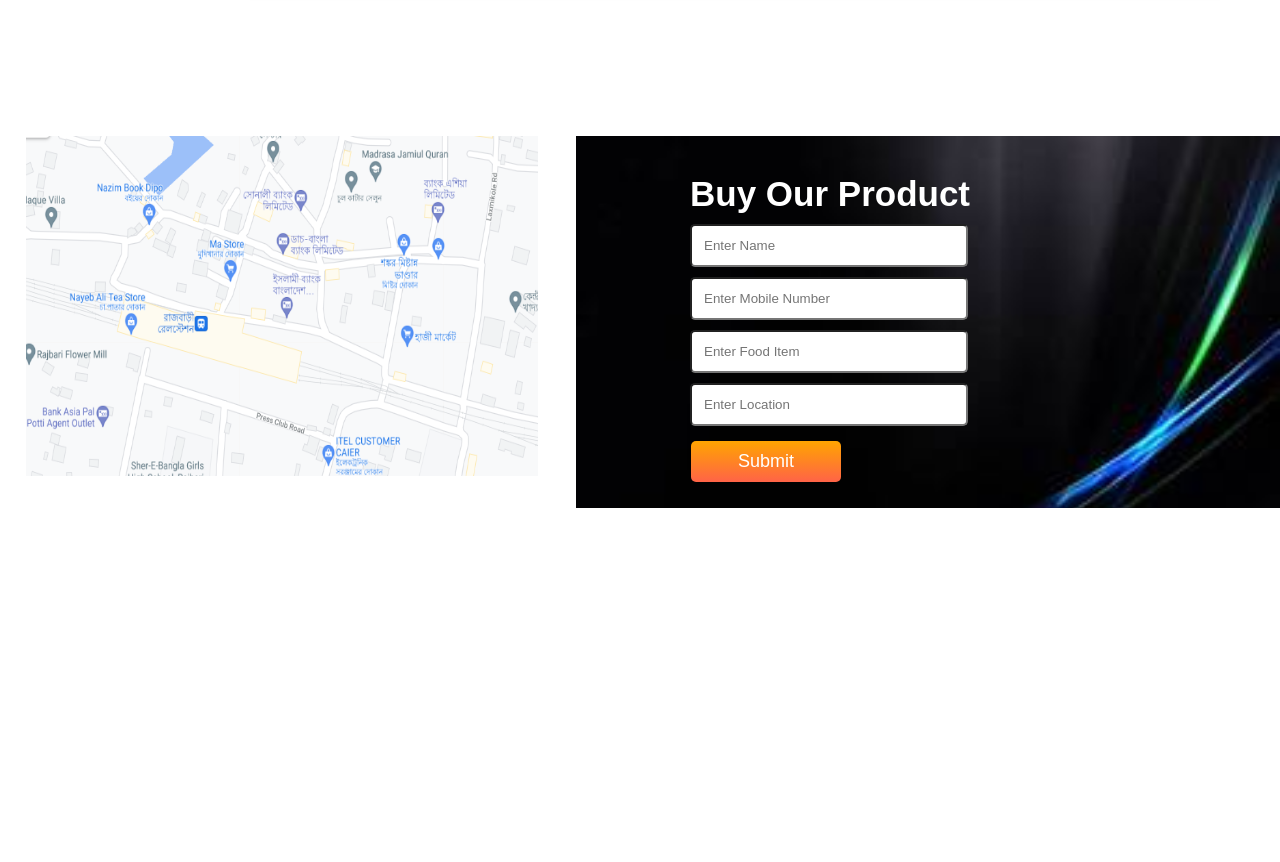
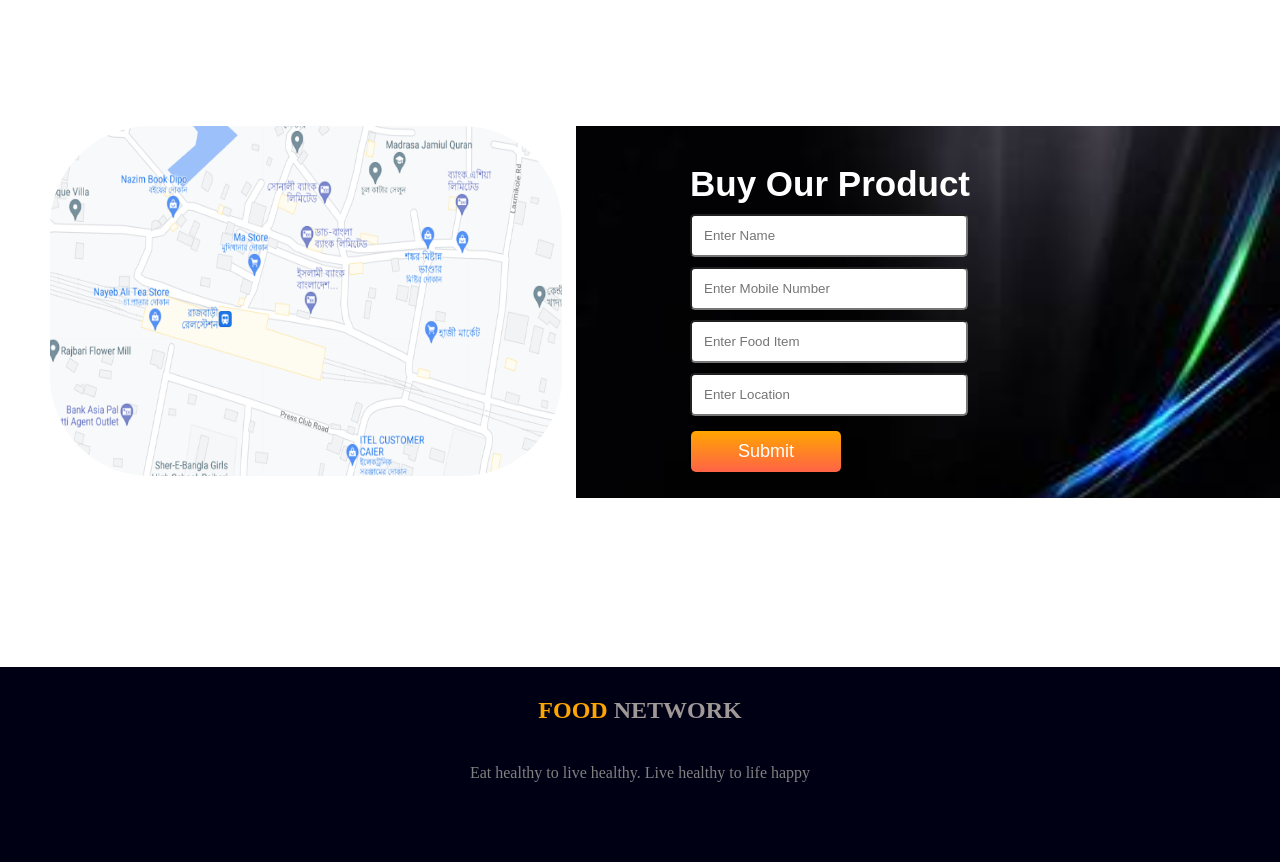
Before and after one commit to AmirlHosain/first-assignment, a plain HTML site: page index.html in a window 1280 px wide. Shown: the part 2260-3122 px from the top of the page. Before the commit the page ends 2778 px from the top, so only its background shows below. Drawn offline with Linux system fonts and the light colour scheme.

Commit message:
full design commit

```diff
--- a/index.html
+++ b/index.html
@@ -156,6 +156,22 @@
         </div>
     </section>
 
+
+
+    <div id="blank">
+        <h1>Amirul Hosain</h1>
+    </div>
+
+
+    <!--  Footer   -->
+
+    <section class="footer">
+        <div class="footer-midd">
+            <h1 class="food"> <span id="food-1">FOOD</span> NETWORK</h1>
+            <P class="healthy">Eat healthy to live healthy. Live healthy to life happy</P>
+        </div>
+    </section>
+
 </body>
 
 </html>
--- a/style.css
+++ b/style.css
@@ -204,7 +204,7 @@
 
 .social{display:flex;
    margin-left: 80px;
-   margin-top:40px ;
+   margin-top:30px ;
 }
 
 .comon{width:150px;
@@ -223,16 +223,19 @@
 /* Map Login*/
 
 .map-login{margin-top: 200px;
-        width="100%"
+        width"100%"
         height:500px
+        clear: both;
+        display:block;
 }
 
 .map{float:left;
      width: 40%;
 }
 .map img{width: 100%;
-       margin-left: 5%;
-       height: 340px;
+       margin-left: 50px;
+       height: 350px;
+       border-radius: 100px;
 }
 
 .login{float:right;
@@ -266,3 +269,29 @@
    border-radius: 5px;
    border:none;
 }
+
+
+
+#blank h1{color: #fff; padding: 50px;
+}
+
+/*   footer  */
+
+.footer{width: 100%;
+        background-color:	#000014;
+        clear:both;
+        padding-bottom: 50px;
+        margin-top: 100px;
+        display: block;
+}
+.footer-midd{ text-align: center;
+              padding: 30px;
+}
+.food{color: rgb(160, 151, 151);
+}
+
+#food-1{color:orange;}
+
+.healthy{color:gray;
+      margin-top: 40px;
+}
```
